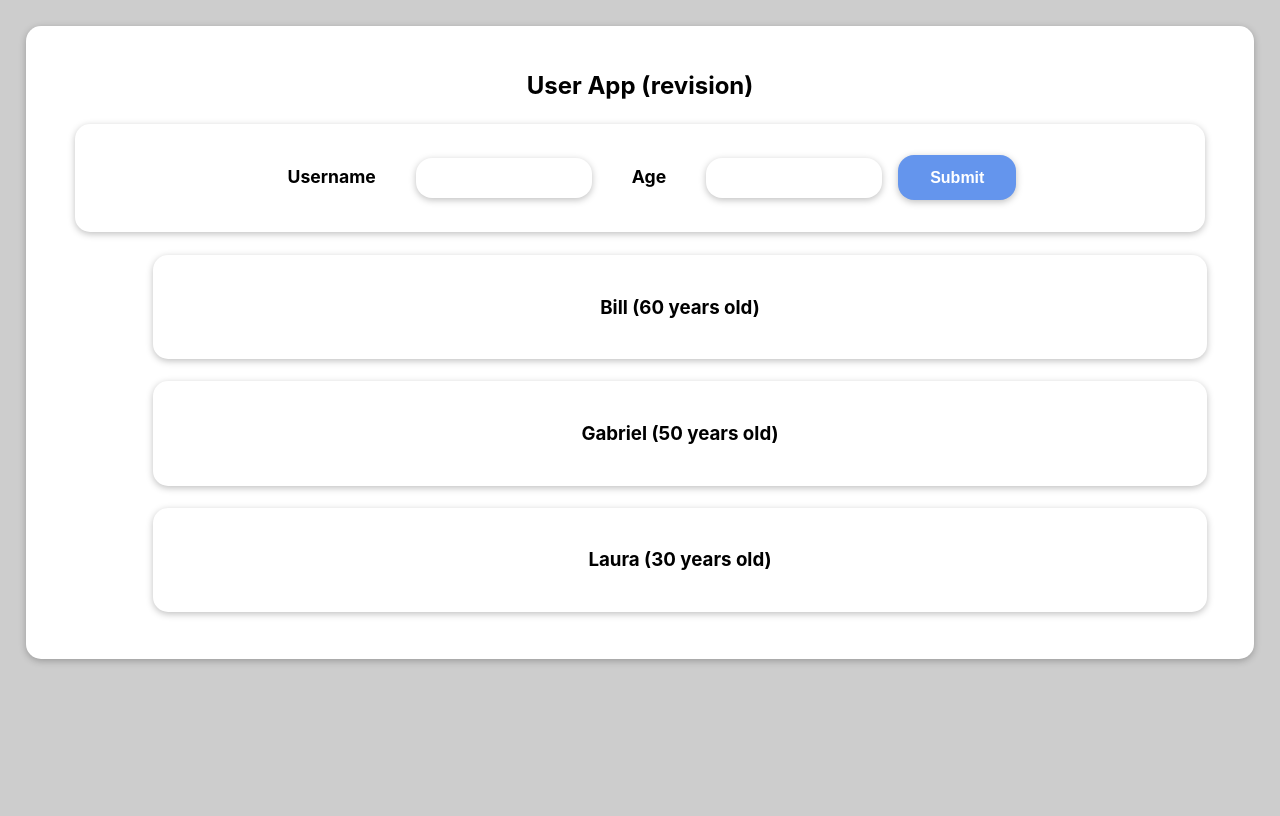
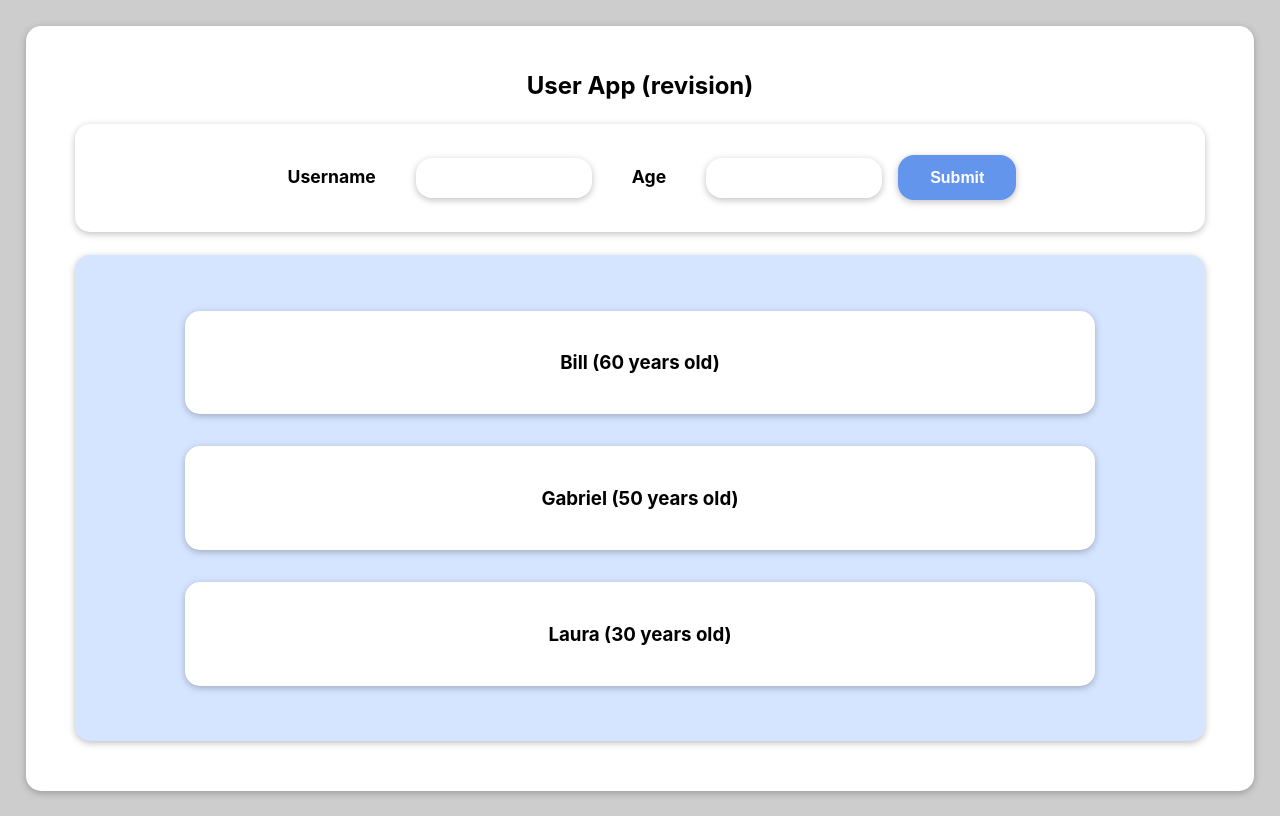
Before and after one commit to maijuriina/User-App-Revision, a React (Create React App) app in the folder user-app-revision/: page / in a window 1280 px wide. Built offline with nearby package versions, Linux system fonts and the light colour scheme.

Commit message:
Styling of UserItem

```diff
--- a/user-app-revision/src/components/Users/UserItem.js
+++ b/user-app-revision/src/components/Users/UserItem.js
@@ -1,11 +1,11 @@
-import "./UserItem.css";
+import classes from "./UserItem.module.css";
 import React from "react";
 import Card from "../UI/Card";
 
 const UserItem = (props) => {
   return (
     <ul>
-      <Card>
+      <Card className={classes.user}>
         <h3>
           {props.userName} ({props.userAge} years old)
         </h3>
--- /dev/null
+++ b/user-app-revision/src/components/Users/UserItem.module.css
@@ -0,0 +1,8 @@
+.user {
+  width: 80%;
+  margin: 2rem auto;
+}
+
+ul {
+  padding: 0;
+}
--- a/user-app-revision/src/components/Users/UserList.js
+++ b/user-app-revision/src/components/Users/UserList.js
@@ -1,7 +1,7 @@
-import "./UserList.css";
 import Card from "../UI/Card";
 import UserItem from "./UserItem";
 import React from "react";
+import classes from "./UserList.module.css";
 
 const UserList = (props) => {
   if (props.items.length === 0) {
@@ -13,6 +13,7 @@ const UserList = (props) => {
   }
 
   return (
+    <Card className={classes.users}>
       <ul>
         {props.items.map((user) => (
           <UserItem
@@ -22,6 +23,7 @@ const UserList = (props) => {
           />
         ))}
       </ul>
+    </Card>
   );
 };
 
--- /dev/null
+++ b/user-app-revision/src/components/Users/UserList.module.css
@@ -0,0 +1,4 @@
+.users {
+  width: 1;
+  background-color: rgb(213, 228, 255);
+}
```
Also changed, not shown: user-app-revision/src/components/Users/UserItem.css (deleted), user-app-revision/src/components/Users/UserList.css (deleted). Lines whose indentation alone changed are shown as unchanged.
